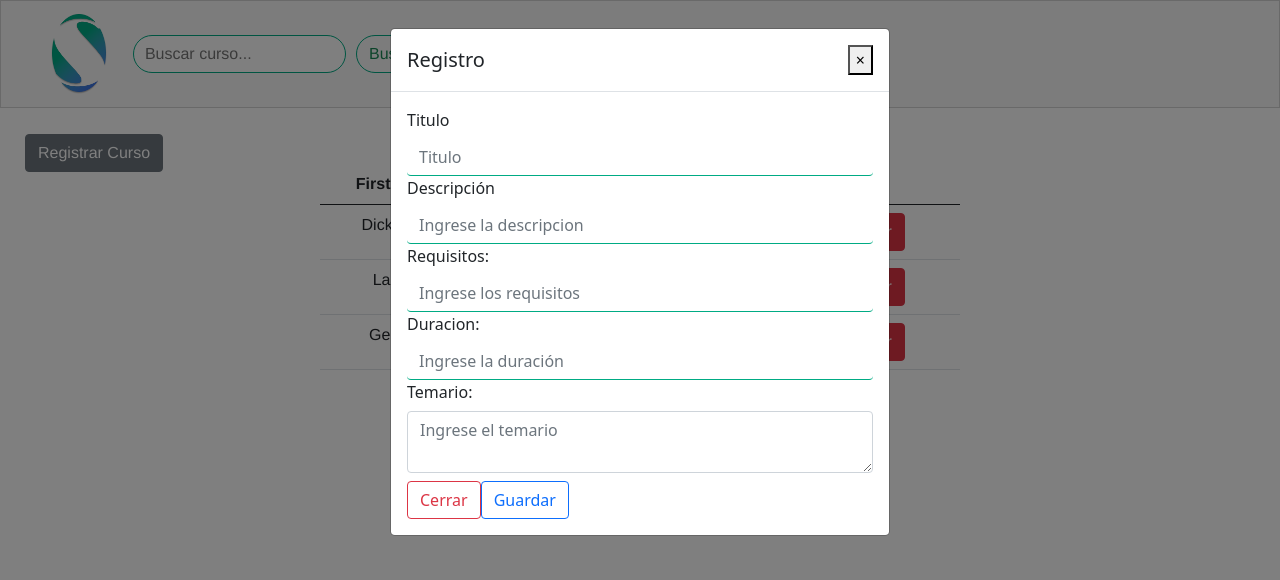
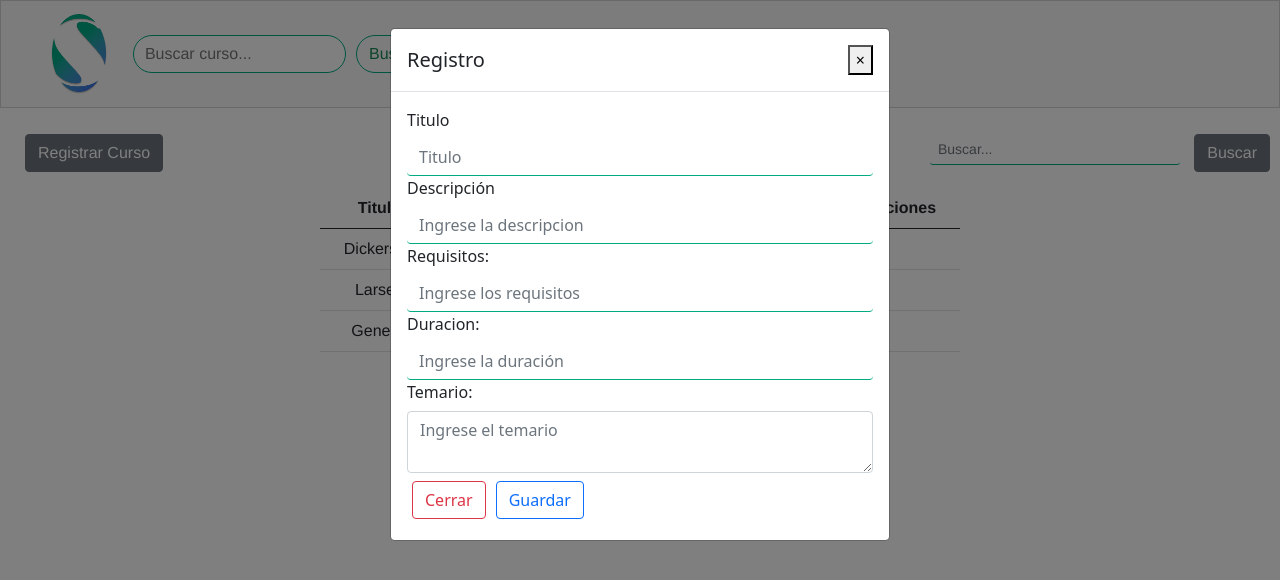
Before and after one commit to carlosarce10/front-saca, a Vue app: page /consultaCursos in a window 1280 px wide. Both pictures are taken after a click on the button "Registrar Curso". Shown: the top 580 px of the page. Built offline with nearby package versions, Linux system fonts and the light colour scheme; what vue-sweetalert2 would draw is missing.

Commit message:
actualizacion de 13/06/21

```diff
--- a/src/views/Home.vue
+++ b/src/views/Home.vue
@@ -20,3 +20,5 @@ export default {
 };
 
 </script>
+<style>
+</style>
--- a/src/views/InicioSesion.vue
+++ b/src/views/InicioSesion.vue
@@ -12,7 +12,7 @@
           type="submit"
           style="margin-top: 10%;"
           variant="outline-success"
-          >GO</b-button
+          >Entrar</b-button
         >
       </div>
     </div>
@@ -30,7 +30,7 @@
 .sesion {
   background: #f8f8f8;
   border: 1px solid rgba(0, 0, 0, 0.15);
-  border-radius: 43px;
+  border-radius: 25px;
   margin-left: auto;
   margin-right: auto;
   margin-top: 2%;
--- a/src/views/consultaCursos.vue
+++ b/src/views/consultaCursos.vue
@@ -7,16 +7,26 @@
     <h1>Consulta de Cursos</h1>
     <div id="modal">
       <b-button id="show-btn" @click="showModal">Registrar Curso</b-button>
-
+    </div>
+    <div>
+      <b-form>
+        <div class="buscador">
+          <b-form-input
+          size="sm"
+          class="mr-sm-2"
+          placeholder="Buscar..."
+          ></b-form-input>
+        </div>
+        <div class="btnBuscador">
+          <button size="sm" class="my-2 my-sm-0 btn btn-secondary" type="submit">Buscar</button>
+        </div>
+      </b-form>
     </div>
 
     <b-modal ref="my-modal" hide-footer title="Registro">
       <div>
-                <b-form  v-if="show">
-                    <b-form-group
-                        id="input-group-1"
-                        label="Titulo"
-                    >
+        <b-form v-if="show">
+          <b-form-group id="input-group-1" label="Titulo">
             <b-form-input
               id="titulo"
               v-model="form.titulo"
@@ -62,11 +72,27 @@
             ></b-form-textarea>
           </b-form-group>
         </b-form>
-                <b-button class="mt-2" variant="outline-danger" block @click="hideModal">Cerrar</b-button>
-                <b-button class="mt-2" variant="outline-primary" type="submit"  @click="registrar">Guardar</b-button>
+        <div>
+          <b-button
+            class="mt-2"
+            variant="outline-danger"
+            style="margin: 5px"
+            block
+            @click="hideModal"
+            >Cerrar</b-button
+          >
+          <b-button
+            class="mt-2"
+            variant="outline-primary"
+            style="margin: 5px"
+            type="submit"
+            @click="registrar"
+            >Guardar</b-button
+          >
+        </div>
       </div>
     </b-modal>
-
+    <br />
     <div id="table">
       <b-table :items="items" :fields="fields" caption-top>
         <template #cell(actions)>
@@ -75,7 +101,6 @@
         </template>
       </b-table>
     </div>
-
   </div>
 </template>
 <script>
@@ -88,11 +113,11 @@ export default {
   },
   data() {
     return {
-      fields: ["first_name", "last_name", "age", "actions"],
+      fields: ["Titulo", "Descripcion", "Requesitos","Duración", "Acciones"],
       items: [
-        { age: 40, first_name: "Dickerson", last_name: "Macdonald" },
-        { age: 21, first_name: "Larsen", last_name: "Shaw" },
-        { age: 89, first_name: "Geneva", last_name: "Wilson" },
+        { Requesitos: 40, Titulo: "Dickerson", Descripcion: "Macdonald" },
+        { Requesitos: 21, Titulo: "Larsen", Descripcion: "Shaw" },
+        { Requesitos: 89, Titulo: "Geneva", Descripcion: "Wilson" },
       ],
       form: {
         email: "",
@@ -115,14 +140,12 @@ export default {
       alert("Hola bbs");
     },
     showModal() {
-        this.$refs['my-modal'].show()
+      this.$refs["my-modal"].show();
     },
     hideModal() {
-    this.$refs['my-modal'].hide()
+      this.$refs["my-modal"].hide();
     },
-    registrar(){
-
-    }
+    registrar() {},
   },
 };
 </script>
@@ -137,4 +160,16 @@ export default {
   margin-top: -30px;
   padding-left: 25px;
 }
+
+.buscador{
+  width: 250px;
+  float: right;
+  margin-right: 100px;
+  margin-top: -30px;
+}
+.btnBuscador{
+  float: right;
+  margin-right: -340px;
+  margin-top: -30px;
+}
 </style>
```
Also changed, not shown: src/assets/fondo.png (added). Lines whose indentation alone changed are shown as unchanged.
